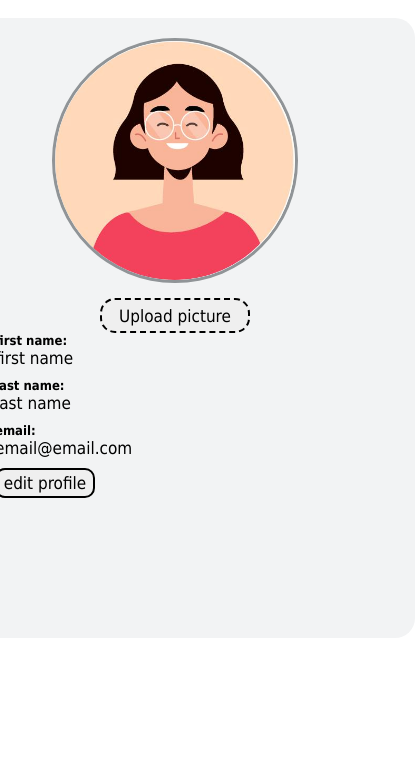
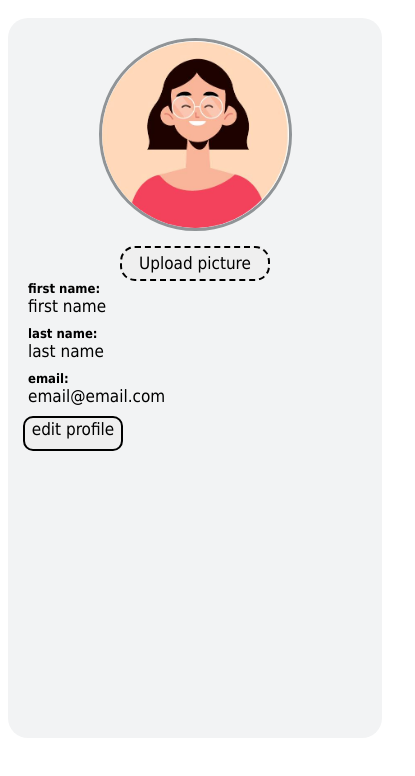
Before and after one commit to bexqth/checkpoint1, a plain HTML site: page profileIndex.html in a window 390 px wide. Shown: the whole page, 415 px wide, since content can reach past the window. Drawn offline with Linux system fonts and the light colour scheme.

Commit message:
final check

```diff
--- a/profileIndex.html
+++ b/profileIndex.html
@@ -3,6 +3,7 @@
 <head>
   <meta charset="UTF-8">
   <title>Title</title>
+  <meta name="viewport" content="width=device-width, initial-scale=1.0" />
   <link rel="stylesheet" href="profileStyle.css">
 </head>
 <body>
--- a/profileStyle.css
+++ b/profileStyle.css
@@ -1,7 +1,7 @@
 .flex-container{
     display: flex;
-    justify-content: center; /* Center horizontally */
-    align-items: center; /* Center vertically */
+    justify-content: center;
+    align-items: center;
 }
 
 .profile-container{
@@ -42,8 +42,6 @@
 }
 
 .editProfileButton, .uploadProfilePictureButton{
-    /*color: rgb(154, 201, 254);
-    border: 2px solid rgb(154, 201, 254);*/
     font-family: Tahoma, sans-serif;
     font-size: 17px;
 }
@@ -104,10 +102,18 @@
 
 @media (max-width: 700px){
 
+    .info-container{
+        padding: 0;
+    }
+
+    .flex-container{
+        flex-direction: column;
+    }
+
     .profile-container{
+        width: 100%;
         flex-direction: column;
-        width: 450px;
-        height: 600px;
+        height: 700px;
     }
 
     .field{
@@ -122,6 +128,7 @@
     .editProfileButton{
         width: 100px;
         height: 30px;
+        padding-bottom: 30px;
     }
 
     .uploadProfilePictureButton{
@@ -131,13 +138,49 @@
 }
 
 @media (max-width: 500px){
-    .profile-container{
-        flex-direction: column;
-        width: 450px;
-        height: 600px;
+
+    .info-container, .edit-container{
+        padding: 0;
+        width: 100%;
+    }
+
+    .field, .tag{
+        padding-left: 10px;
+    }
+
+    .editProfileButton{
+        margin-right: 10px;
     }
 
     .profilePicture{
         width: 60%;
     }
 }
+
+@media(max-width: 446px){
+    .field, .tag{
+        padding-left: 20px;
+    }
+
+    .editProfileButton{
+        margin-left:15px;
+    }
+
+    .profilePicture{
+        width: 50%;
+    }
+}
+
+@media(max-width: 320px){
+    .uploadProfilePictureButton{
+        margin-bottom: 18px;
+    }
+
+    .editProfileButton{
+        margin-left:15px;
+        width: 30%;
+        font-size: 15px;
+        padding-top: 5px;
+    }
+
+}
```
Also changed, not shown: helpIndex.html (+1 -0 lines), helpStyle.css (+21 -5 lines), index.html (+1 -0 lines), style.css (+14 -0 lines).
